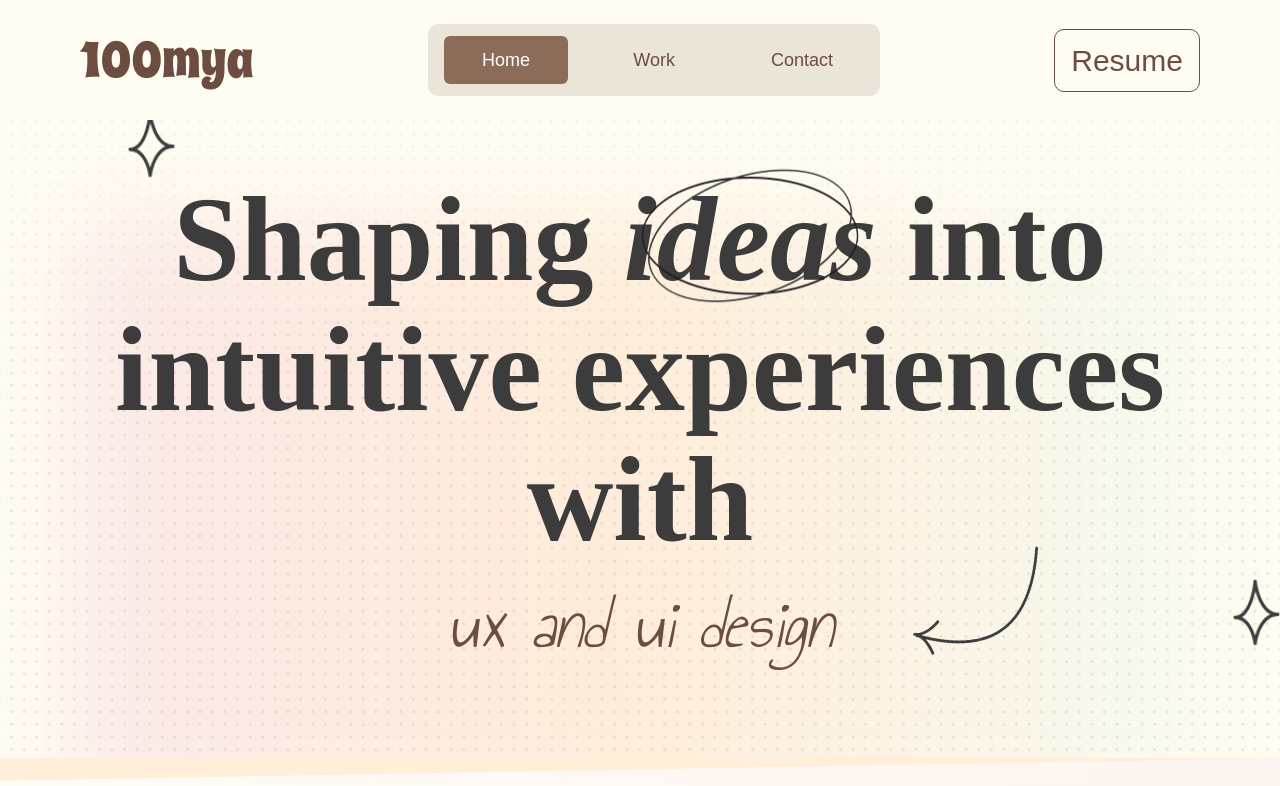
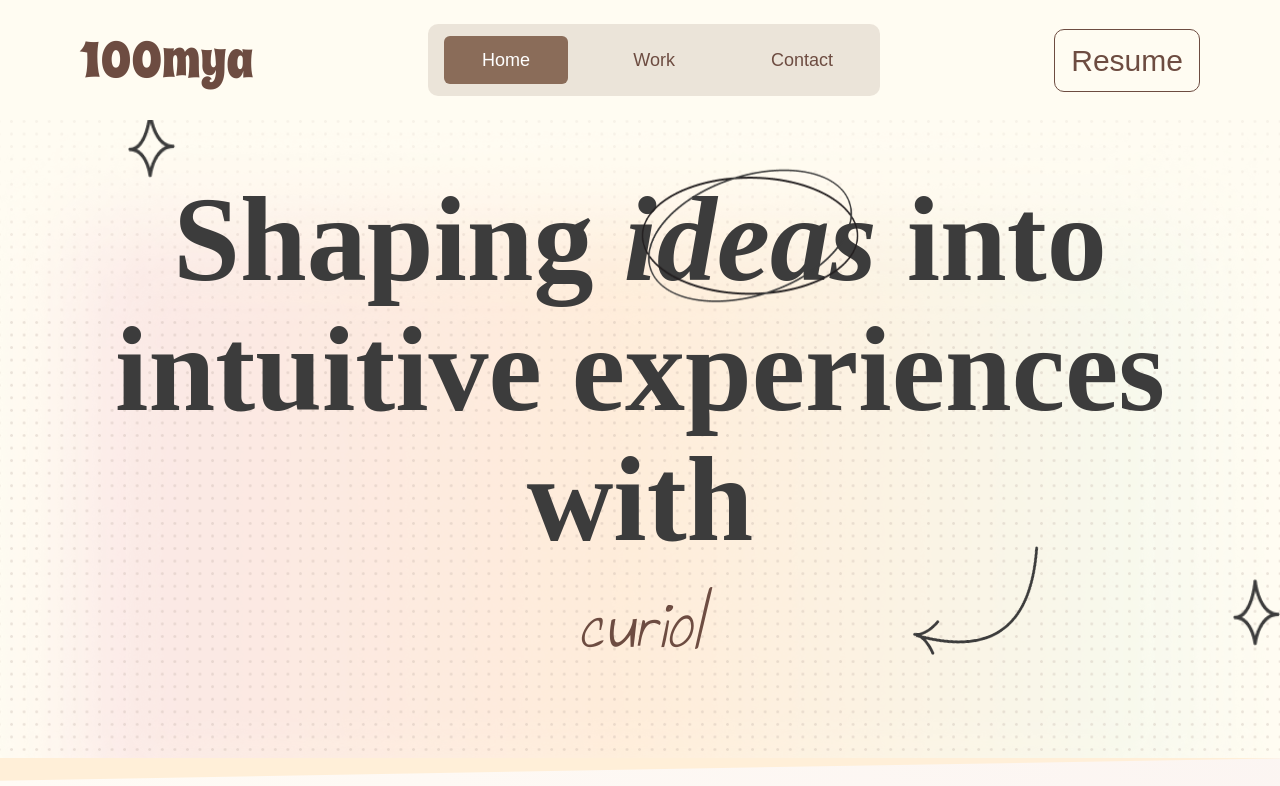
Before and after one commit to MohdAnas07/saumya-portfolio, a Next.js app: page / in a window 1280 px wide. Shown: the top 786 px of the page. Built offline with nearby package versions, Linux system fonts and the light colour scheme; a web font is replaced by a local one.

Commit message:
add typo

```diff
--- a/components/AchievementsSection/components/InfiniteGalleryScrolling.tsx
+++ b/components/AchievementsSection/components/InfiniteGalleryScrolling.tsx
@@ -6,7 +6,7 @@ const InfiniteGalleryScrolling = ({ data }: { data: any }) => {
     <div className="relative my-20 ">
       <div className="flex items-center gap-12 animate-marquee2">
         {data.map((item: any, index: number) => (
-          <div className='flex items-center gap-12'>
+          <div key={index} className='flex items-center gap-12'>
             <img
               src={item.icon}
               className=" w-24 md:w-40 rotate-[-8deg] "
--- a/components/FeatureWorkSection/FeatureWorkSection.tsx
+++ b/components/FeatureWorkSection/FeatureWorkSection.tsx
@@ -4,7 +4,7 @@ import TopHeading from './Components/TopHeader'
 import dynamic from 'next/dynamic';
 
 const WorkCardCarousel = dynamic(() => import('./Components/WorkCardCarousel'), {
-  ssr: false, // Disable server-side rendering for this component
+  ssr: false,
 });
 
 const FeatureWorkSection = () => {
--- a/components/HeroSection/HeroSection.tsx
+++ b/components/HeroSection/HeroSection.tsx
@@ -1,5 +1,12 @@
 import React from 'react';
 import SkillsAutoScroll from './components/SkillsAutoScroll';
+import TypeWriter from '../TypeWriter/TypeWriter';
+
+const typoData: string[] = [
+  'ux and ui design',
+  'curiosity and innovation',
+  'strategy and process',
+]
 
 const HeroSection = () => {
   return (
@@ -44,9 +51,11 @@ const HeroSection = () => {
           className="absolute bottom-[2rem] right-[0rem] w-[47px] h-[67px] "
           draggable={false}
         />
+        {/* Typewriter Effect */}
         <p className="font-annie text-[70px] italic text-[#6D4C41] mt-2">
-          ux and ui design
+          <TypeWriter data={typoData} />
         </p>
+
       </div>
 
       {/*  Skills Feature AutoScroll Section */}
--- /dev/null
+++ b/components/TypeWriter/TypeWriter.tsx
@@ -0,0 +1,17 @@
+"use client"
+import React from 'react'
+import TypewriterComponent from 'typewriter-effect'
+
+const TypeWriter = ({ data }: { data: string[] }) => {
+  return (
+    <TypewriterComponent
+      options={{
+        strings: data,
+        autoStart: true,
+        loop: true,
+      }}
+    />
+  )
+}
+
+export default TypeWriter
--- a/package.json
+++ b/package.json
@@ -16,7 +16,8 @@
     "react-scroll": "^1.9.0",
     "react-slick": "^0.29.0",
     "slick-carousel": "^1.8.1",
-    "swiper": "^11.2.1"
+    "swiper": "^11.2.1",
+    "typewriter-effect": "^2.21.0"
   },
   "devDependencies": {
     "@types/cors": "^2.8.13",
@@ -25,6 +26,7 @@
     "@types/react-dom": "^18.2.24",
     "@types/react-scroll": "^1.8.10",
     "@types/react-slick": "^0.23.13",
+    "@types/react-typical": "^0.1.2",
     "eslint": "^9",
     "eslint-config-next": "15.1.6",
     "postcss": "^8",
```
Also changed, not shown: 1 other file (tests, documents, lock files or other folders).
